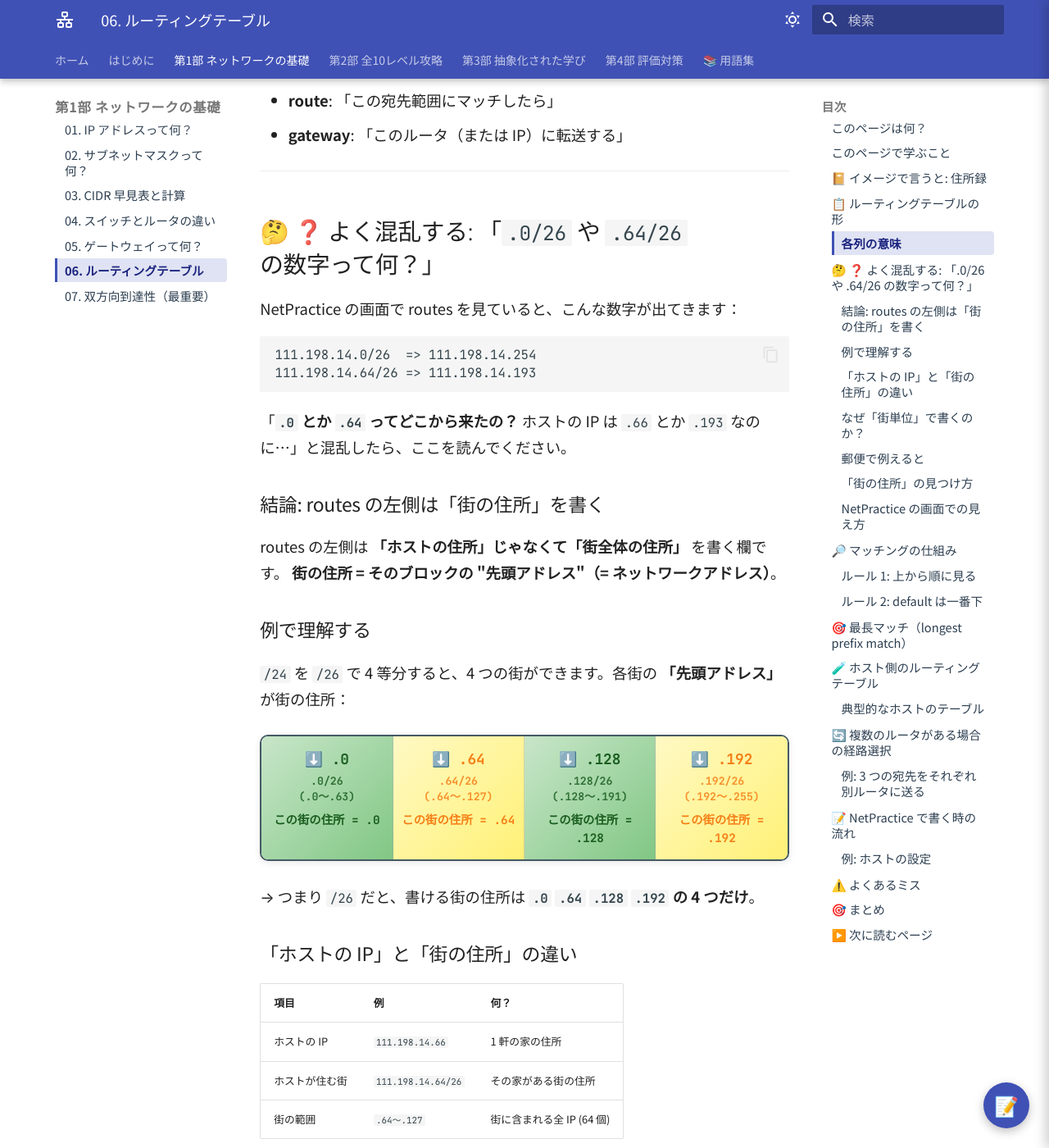
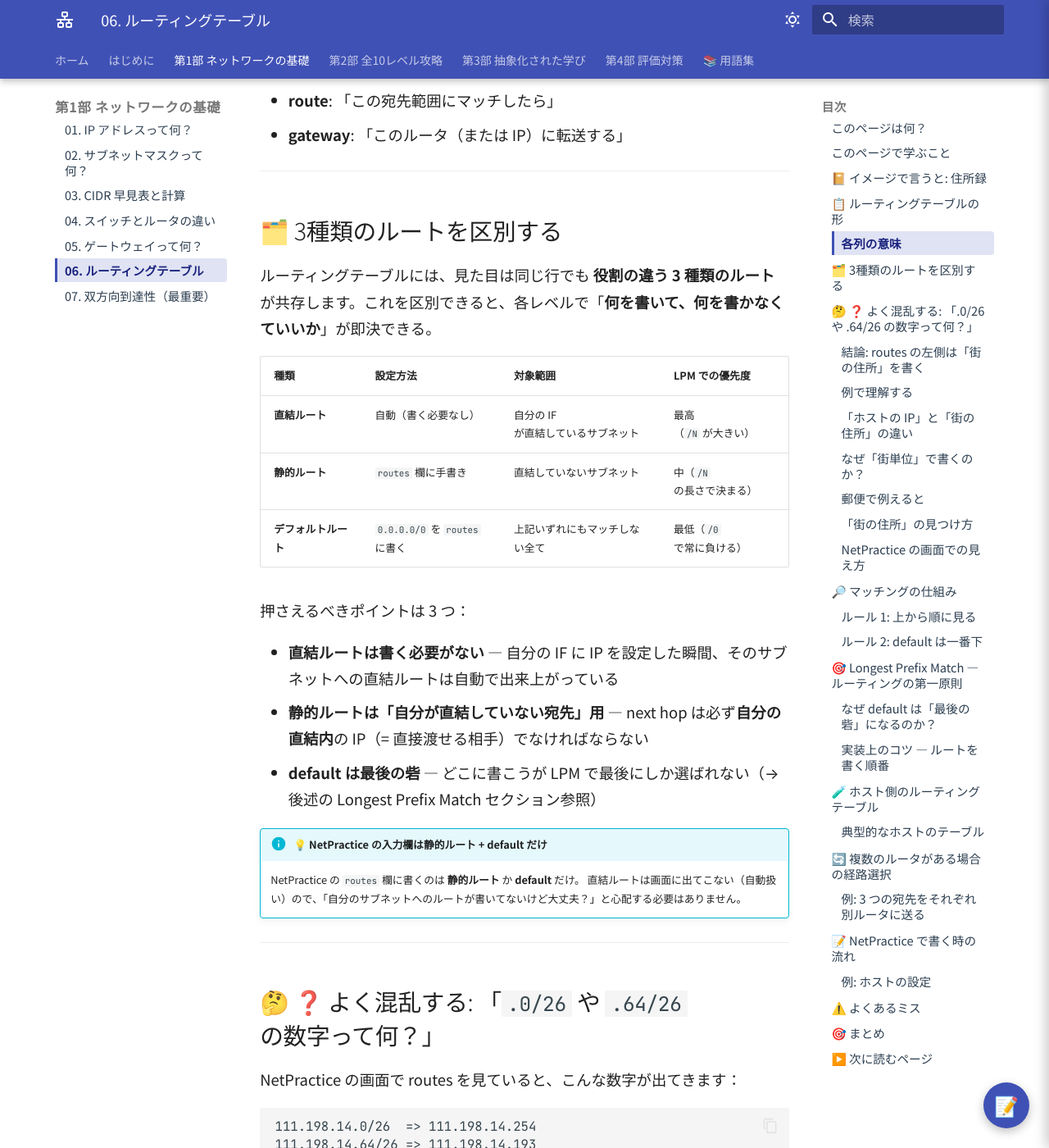
Before and after one commit to Tsunanko/netpractice-guide, an MkDocs documentation site: the page built from docs/01-basics/routing-table.md, in a window 1280 px wide and 1400 px high, scrolled down 1442 px. Shown: the whole window at 82% size. Built offline with MkDocs 1.6.1 and Material for MkDocs 9.7.7, drawn with Linux system fonts in a browser that asks for light colours; some of the changed text lies outside the part shown.

Commit message:
Add 3-actor comparison, subnet boundary section, promote LPM to primary rule
- switch-router.md: New 5-axis comparison table for Host / Switch / Router
  (self-IP, what-they-see, subnet-crossing, NetPractice setting fields)
- cidr.md: Promote subnet-boundary multiples table (/26→64, /27→32, /28→16,
  /30→4) to a dedicated section with /29 row added; this is the speed-calc
  core for Level-7+ split design
- routing-table.md: Demote "上から順 + 早いもの勝ち" pseudo-rule, promote
  Longest Prefix Match as the primary rule, and explain why default acts
  as the last resort (it is /0 = always shortest, never wins by LPM)
- routing-table.md: New comparison of 直結 / 静的 / default route types
  with their LPM priority

Co-Authored-By: Claude Opus 4.7 (1M context) <noreply@anthropic.com>

```diff
--- a/docs/01-basics/routing-table.md
+++ b/docs/01-basics/routing-table.md
@@ -52,6 +52,28 @@ flowchart LR
 
 - **route**: 「この宛先範囲にマッチしたら」
 - **gateway**: 「このルータ（または IP）に転送する」
+
+---
+
+## 🗂️ 3種類のルートを区別する
+
+ルーティングテーブルには、見た目は同じ行でも **役割の違う 3 種類のルート** が共存します。これを区別できると、各レベルで「**何を書いて、何を書かなくていいか**」が即決できる。
+
+| 種類 | 設定方法 | 対象範囲 | LPM での優先度 |
+|:---|:---|:---|:---|
+| **直結ルート** | 自動（書く必要なし） | 自分の IF が直結しているサブネット | 最高（`/N` が大きい） |
+| **静的ルート** | `routes` 欄に手書き | 直結していないサブネット | 中（`/N` の長さで決まる） |
+| **デフォルトルート** | `0.0.0.0/0` を `routes` に書く | 上記いずれにもマッチしない全て | 最低（`/0` で常に負ける） |
+
+押さえるべきポイントは 3 つ：
+
+- **直結ルートは書く必要がない** — 自分の IF に IP を設定した瞬間、そのサブネットへの直結ルートは自動で出来上がっている
+- **静的ルートは「自分が直結していない宛先」用** — next hop は必ず**自分の直結内**の IP（= 直接渡せる相手）でなければならない
+- **default は最後の砦** — どこに書こうが LPM で最後にしか選ばれない（→ 後述の Longest Prefix Match セクション参照）
+
+!!! info "💡 NetPractice の入力欄は静的ルート + default だけ"
+    NetPractice の `routes` 欄に書くのは **静的ルート** か **default** だけ。
+    直結ルートは画面に出てこない（自動扱い）ので、「自分のサブネットへのルートが書いてないけど大丈夫？」と心配する必要はありません。
 
 ---
 
@@ -202,24 +224,42 @@ flowchart LR
 
 ---
 
-## 🎯 最長マッチ（longest prefix match）
+## 🎯 Longest Prefix Match — ルーティングの第一原則
 
-!!! info "ちょっと発展: 一番詳しいルートが勝つ"
-    **2 つのルートが両方マッチした場合**、
-    **プレフィックス（CIDR の数字）が長い方** が優先される。
+!!! info "鉄則: `/N` の数字が大きい方が勝つ"
+    複数のルートが宛先にマッチしたとき、**プレフィックス長 `/N` が長い方**（= より具体的）が選ばれる。これがルーティングの第一原則 **Longest Prefix Match (LPM)** です。
 
     例: 宛先 `10.1.0.5` に対して、
-    - `10.0.0.0/8` もマッチする
-    - `10.1.0.0/16` もマッチする
-    - → **`/16` の方が長いので `/16` が採用される**
+    - `10.0.0.0/8` もマッチ（8 bit 一致）
+    - `10.1.0.0/16` もマッチ（16 bit 一致）
+    - → **より具体的な `/16` が採用される**
 
 | route | 転送先 | マッチの細かさ | 採用？ |
 |:---|:---|:---|:-:|
 | `10.0.0.0/8` | ルータ A | 8 bit マッチ（ざっくり） | — |
 | `10.1.0.0/16` | ルータ B | 16 bit マッチ（詳しい） | ✅ |
 
-NetPractice のレベル判定は **上から順 + 同じ長さは早いもの勝ち** で十分通せる。
-厳密には最長マッチだが、テーブルの順序を工夫すれば問題ない。
+### なぜ `default` は「最後の砦」になるのか？
+
+`default` を CIDR で書くと **`0.0.0.0/0`**。プレフィックス長は **`/0`** で、すべてのルートの中で **最も短い**。
+LPM のルールに照らせば、`/0` は **他のどんなルートにも負ける**。
+→ だから「default は他のルートに**負け続けて、最後にだけ**選ばれる」= 最後の砦になる。
+
+「default は最後に書く」という慣習は、特殊ルールではなく **LPM の自然な帰結**。
+
+### 実装上のコツ — ルートを書く順番
+
+NetPractice の入力欄は、**`/N` の大きい順**（具体的な順）に並べると、LPM の動きと一致して読みやすい：
+
+| 並べる位置 | 推奨内容 | 理由 |
+|:---|:---|:---|
+| 上のほう | 具体的なルート（`/26`, `/30` など） | LPM で最初に勝つ |
+| 真ん中 | 中くらい（`/24`, `/16`, `/8`） | |
+| 一番下 | `default`（= `/0`） | LPM で最後にだけ選ばれる |
+
+!!! warning "default を上に書いても**判定結果は変わらない**（が、人間が混乱する）"
+    判定は LPM で決まるので、`default` を上に書いても動作は同じ。
+    ただし「default が最初にあるから他が無視されるのでは？」と**読み手が誤解する**ので、慣習として `default` は最後に書きます。
 
 ---
 
```
Also changed, not shown: docs/01-basics/cidr.md (+25 -7 lines), docs/01-basics/switch-router.md (+21 -0 lines).
